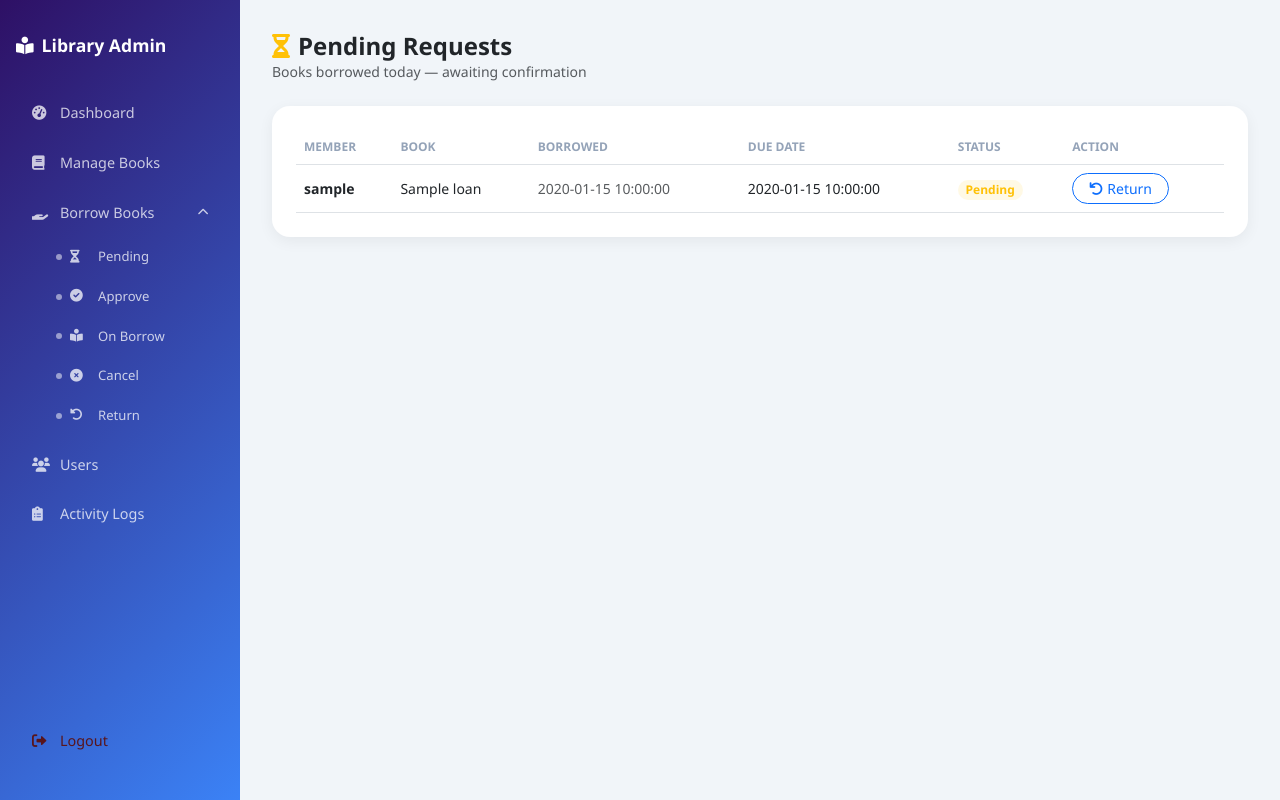
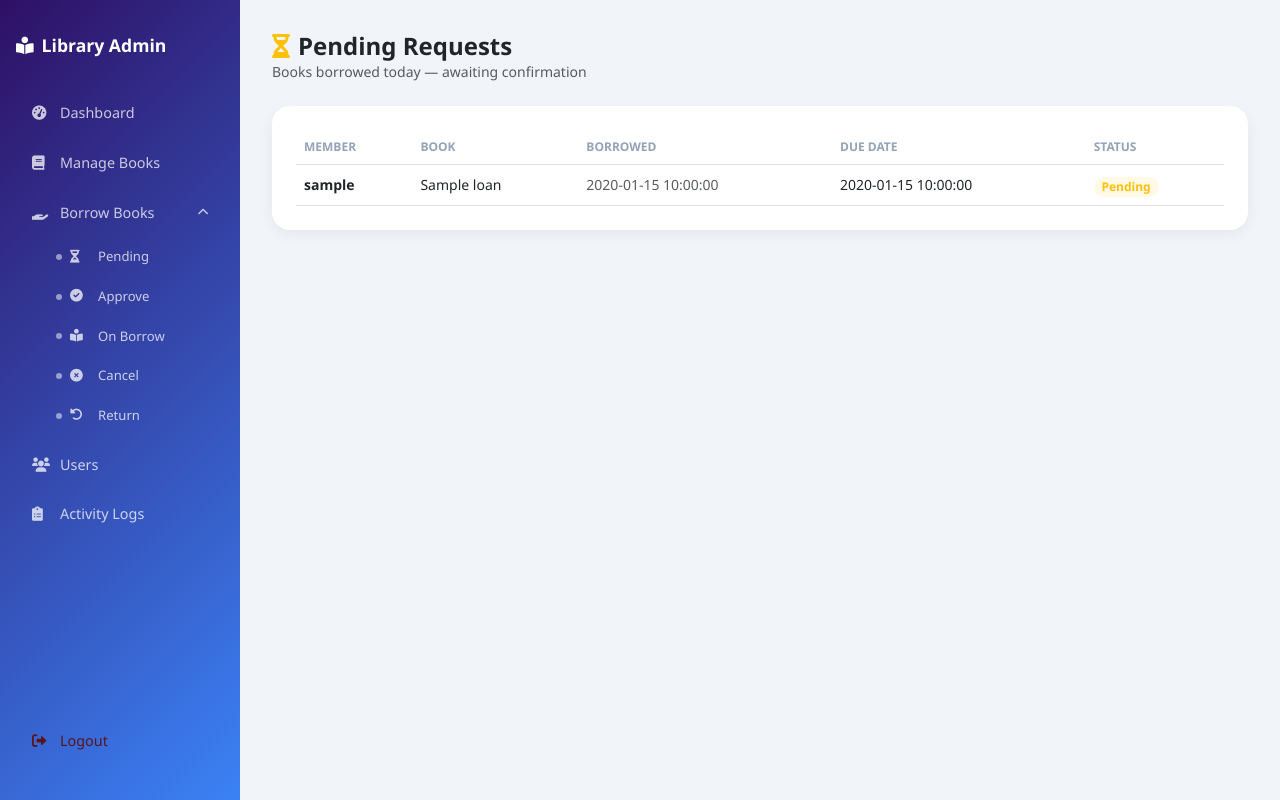
Before and after one commit to QueenJane2004/repo, a Flask app: template templates/borrow_pending.html in a window 1280 px wide. Run offline with Flask 3, Linux system fonts and the light colour scheme; the template is opened without the code that fills it: most values are stand-ins (such as "Sample title", 1, 10 or a date in 2020).

Commit message:
Remove Action (Return) column from Pending Borrows page

```diff
--- a/templates/borrow_pending.html
+++ b/templates/borrow_pending.html
@@ -91,7 +91,7 @@
         <div class="section-card">
             <div class="table-responsive">
                 <table class="table table-hover align-middle mb-0">
-                    <thead><tr><th>Member</th><th>Book</th><th>Borrowed</th><th>Due Date</th><th>Status</th><th>Action</th></tr></thead>
+                    <thead><tr><th>Member</th><th>Book</th><th>Borrowed</th><th>Due Date</th><th>Status</th></tr></thead>
                     <tbody>
                         {% for loan in active_loans %}
                         <tr>
@@ -100,16 +100,9 @@
                             <td class="text-muted small">{{ loan.issue_date }}</td>
                             <td class="small">{{ loan.due_date }}</td>
                             <td><span class="badge bg-warning bg-opacity-10 text-warning rounded-pill">Pending</span></td>
-                            <td>
-                                <form action="{{ url_for('return_book', loan_id=loan.id) }}" method="POST" class="d-inline">
-                                    <button class="btn btn-sm btn-outline-primary rounded-pill px-3">
-                                        <i class="fas fa-undo me-1"></i>Return
-                                    </button>
-                                </form>
-                            </td>
                         </tr>
                         {% else %}
-                        <tr><td colspan="6" class="text-center text-muted small py-4">No pending borrow requests today.</td></tr>
+                        <tr><td colspan="5" class="text-center text-muted small py-4">No pending borrow requests today.</td></tr>
                         {% endfor %}
                     </tbody>
                 </table>
```
